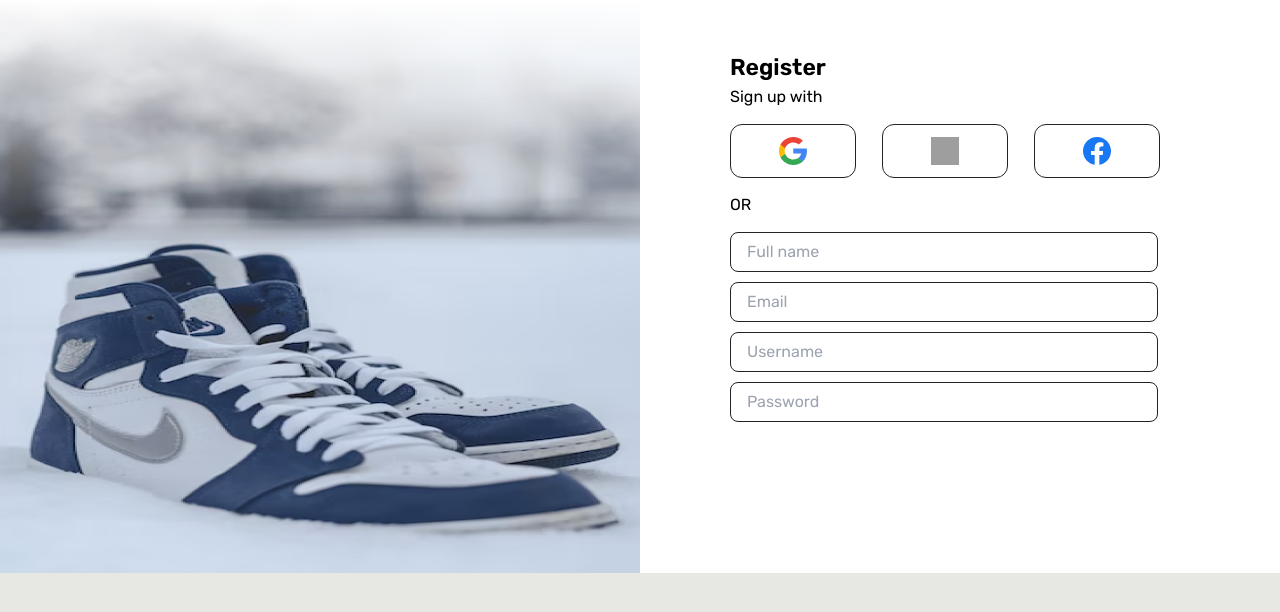
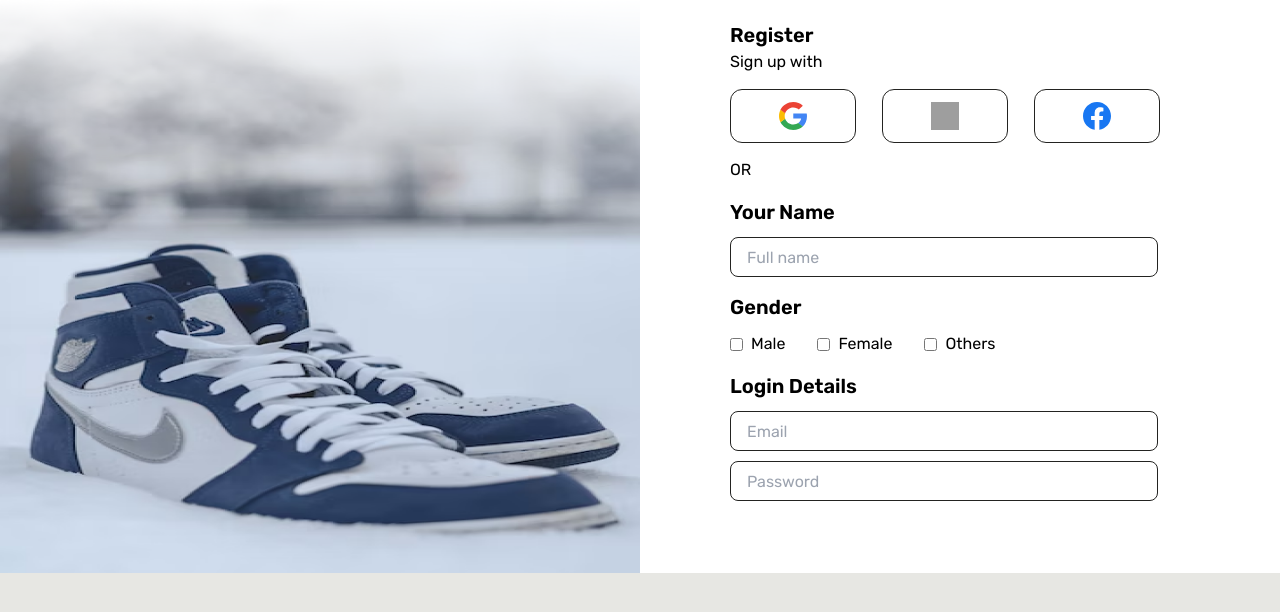
Before and after one commit to Avishekraut/Keekzstore, a React (Create React App) app in the folder keekz/: page / in a window 1280 px wide. Shown: the top 612 px of the page. Built offline with nearby package versions, Linux system fonts and the light colour scheme; grey boxes are pictures that could not be loaded.

Commit message:
added gender option to the Signup component

```diff
--- a/keekz/src/css/style.css
+++ b/keekz/src/css/style.css
@@ -317,7 +317,7 @@ button img {
 
 .register-content {
   display: flex;
-  margin: 50px;
+  margin: 20px 50px 20px;
   padding: 0px 40px;
   flex-direction: column;
   align-items: flex-start;
@@ -325,7 +325,7 @@ button img {
 }
 
 .register-container h1 {
-  font-size: 23px;
+  font-size: 20px;
   font-weight: 600;
 }
 
@@ -346,19 +346,27 @@ button img {
   border: 1px solid var(--color-darkGray);
 }
 
-.socials-options img{
+.socials-options img {
   height: 28px;
   width: 28px;
 }
 
-.personal-details{
+.personal-details,
+.login-details, .gender-options {
   display: flex;
   flex-direction: column;
   align-items: flex-start;
   gap: 10px;
 }
 
-input{
+.options {
+  display: flex;
+  align-items: flex-start;
+  gap: 32px;
+}
+
+.personal-details input,
+.login-details input {
   height: 40px;
   padding: 10px 16px;
   border-radius: 8px;
@@ -366,6 +374,19 @@ input{
   width: 428px;
 }
 
+.check-optn {
+  display: flex;
+  align-items: center;
+  gap: 8px;
+}
+
+.checkboxes {
+  display: flex;
+  width: 24px;
+  height: 24px;
+  justify-content: center;
+  align-items: center;
+}
 
 @media screen and (max-width: 600px) {
   .names,
--- a/keekz/src/pages/Signup.jsx
+++ b/keekz/src/pages/Signup.jsx
@@ -1,6 +1,6 @@
-import SignOptions from '../component/SignOptions'
-import TextInputs from '../component/TextInputs'
-import image from '../images/login-signup.png'
+import SignOptions from "../component/SignOptions";
+import TextInputs from "../component/TextInputs";
+import image from "../images/login-signup.png";
 const Signup = () => {
   return (
     <div className="register-container">
@@ -12,17 +12,37 @@ const Signup = () => {
           <h1>Register</h1>
           <p>Sign up with</p>
         </div>
-            <SignOptions/>
+        <SignOptions />
         <p>OR</p>
         <div className="personal-details">
-                <TextInputs type="text" placeholder="Full name"/>
-                <TextInputs type="email" placeholder="Email"/>
-                <TextInputs type="text" placeholder="Username"/>
-                <TextInputs type="password" placeholder="Password"/>
+          <h1>Your Name</h1>
+          <TextInputs type="text" placeholder="Full name" />
+        </div>
+        <div className="gender-options">
+          <h1>Gender</h1>
+          <div className="options">
+            <div className="check-optn">
+              <TextInputs type="checkbox" className="checkboxes" />
+              <p>Male</p>
+            </div>
+            <div className="check-optn">
+              <TextInputs type="checkbox" className="checkboxes" />
+              <p>Female</p>
+            </div>
+            <div className="check-optn">
+              <TextInputs type="checkbox" className="checkboxes" />
+              <p>Others</p>
             </div>
           </div>
         </div>
-  )
-}
+        <div className="login-details">
+          <h1>Login Details</h1>
+          <TextInputs type="email" placeholder="Email" />
+          <TextInputs type="password" placeholder="Password" />
+        </div>
+      </div>
+    </div>
+  );
+};
 
-export default Signup
+export default Signup;
```
Lines whose indentation alone changed are shown as unchanged.
